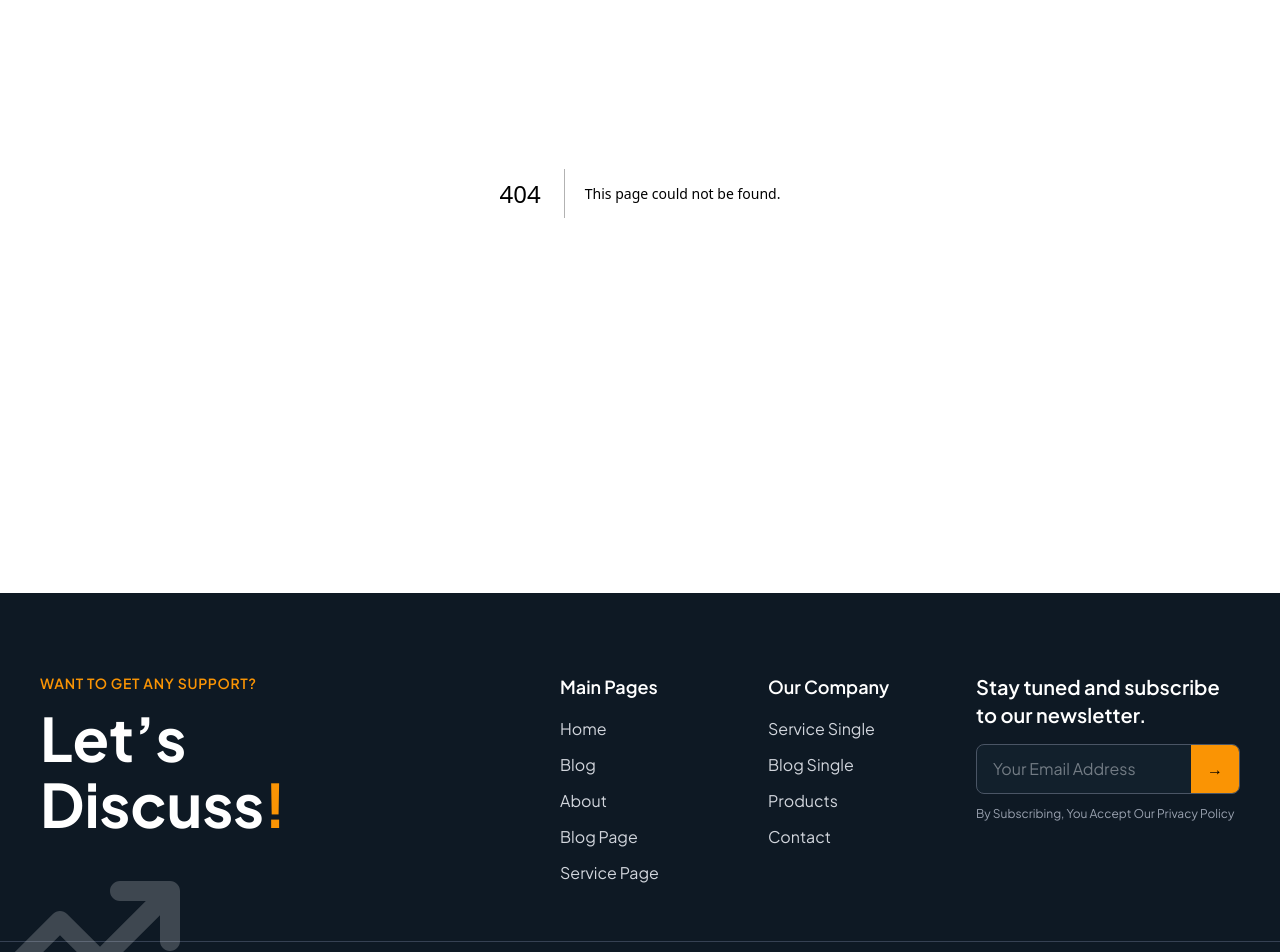
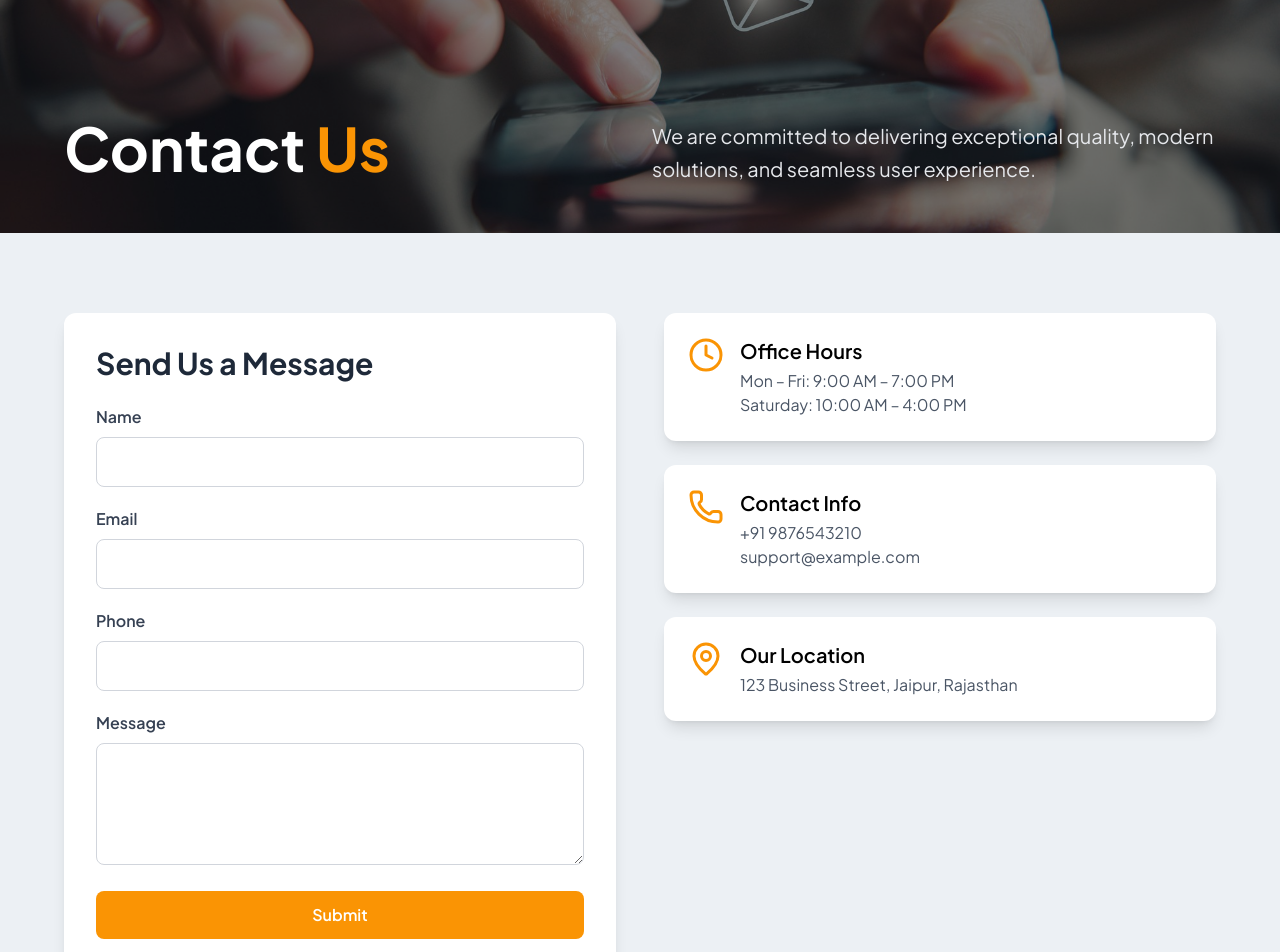
Before and after one commit to DevikaChhipa/Payrol_Website, a Next.js app in the folder payrol_website/: page /contact in a window 1280 px wide. Before the commit this address had no page. Shown: the part 400-1352 px from the top of the page. Built offline with nearby package versions, Linux system fonts and the light colour scheme.

Commit message:
issues resolved

```diff
--- a/payrol_website/components/About/AboutBanner.js
+++ b/payrol_website/components/About/AboutBanner.js
@@ -46,16 +46,7 @@ export default function AboutBanner() {
           </motion.div>
         </motion.div>
 
-        {/* RIGHT IMAGE / ARTWORK */}
-        <motion.div
-          initial={{ opacity: 0, scale: 0.9 }}
-          whileInView={{ opacity: 1, scale: 1 }}
-          transition={{ duration: 0.8 }}
-          viewport={{ once: true }}
-          className="flex justify-center"
-        >
 
-        </motion.div>
 
       </div>
     </section>
--- a/payrol_website/components/About/AboutCompany.js
+++ b/payrol_website/components/About/AboutCompany.js
@@ -1,8 +1,9 @@
 "use client";
 
+import Link from "next/link";
 export default function CompanyStory() {
   return (
-    <section className="bg-[#F5F8FA] py-20 md:pt-20 md:pb-50 px-6 md:px-16">
+    <section className="bg-[#ecf0f4] py-20 md:pt-20 md:pb-2 px-6 md:px-16">
       <div className="max-w-7xl mx-auto grid md:grid-cols-2 gap-14 items-center">
 
         {/* LEFT IMAGES */}
@@ -18,7 +19,7 @@ export default function CompanyStory() {
           <img
             src="/about/team1.jpg"
             alt="office"
-            className="w-[360px] rounded-xl shadow-lg absolute left-34 top-58 border-t-4 border-l-4 border-[#fa9404]"
+            className="w-[360px] rounded-xl shadow-lg absolute left-34 -top-20 border-t-4 border-l-4 border-[#fa9404]"
           />
         </div>
 
@@ -37,10 +38,10 @@ export default function CompanyStory() {
             Processing Services to businesses and individuals, helping them achieve.
           </p>
 
-          {/* Call-to-action */}
-          <button className="mt-8 px-7 py-4 bg-gray-900 text-white rounded-xl shadow hover:bg-gray-800 transition flex items-center gap-2">
-            Discover More <span>→</span>
-          </button>
+
+          <Link href="/services" className="mt-8 px-7 py-4 bg-gray-900 text-white rounded-xl flex w-50">
+            Discover More <span className="ml-3">→</span>
+          </Link>
 
         </div>
       </div>
--- a/payrol_website/components/About/WhyChoose.js
+++ b/payrol_website/components/About/WhyChoose.js
@@ -33,11 +33,11 @@ const services = [
 
   return (
     <>
-    <section className="py-24 px-6 md:px-16 bg-white">
+    <section className="py-14 px-6 md:px-16 bg-[#ecf0f4]">
 
 
       <div className="flex justify-center">
-        <span className="px-4 py-1 text-sm rounded-md bg-gray-100 text-gray-600">
+        <span className="px-4 py-1 text-sm rounded-md bg-white font-bold text-gray-600">
           WHY CHOOSE US
         </span>
       </div>
@@ -86,22 +86,22 @@ const services = [
         </div>
       </div>
 
-
-    </section>
-
-   <section className="w-full pb-12 px-6 md:px-10">
+   <section className="w-full pb-12 px-6 md:px-10 mt-10">
       <div className="grid md:grid-cols-3 gap-6">
 
         {services.map((item, index) => (
           <div
             key={index}
-            className="relative cursor-pointer group"
+            className="relative cursor-pointer group overflow-hidden"
             onMouseEnter={() => setActive(index)}
             onMouseLeave={() => setActive(0)}
           >
             {/* IMAGE */}
-            <img
+            <Image
               src={item.image}
+              width={100}
+            height={100}
+            alt="chart"
               className="w-full h-[280px] object-cover rounded-xl shadow-lg"
             />
 
@@ -116,7 +116,7 @@ const services = [
   className="
     absolute bottom-0 left-0 right-0 h-1/2
     bg-gradient-to-t from-orange-500/90 via-orange-500/70 to-transparent
-    px-5 shadow-xl text-white backdrop-blur-[2px]
+    px-5 shadow-xl text-white backdrop-blur-[2px] rounded-b-xl
   "
 >
   <div className="mb-2">{item.icon}</div>
@@ -131,6 +131,9 @@ const services = [
 
       </div>
     </section>
+    </section>
+
+
     </>
   );
 }
--- a/payrol_website/components/Footer.js
+++ b/payrol_website/components/Footer.js
@@ -24,7 +24,7 @@ export default function Footer() {
           </h2>
 
           {/* Phone + rotating circle (hidden by default) */}
-  <div
+          <Link href="/contact"
             className="
       absolute left-[58%] top-20 -translate-y-1/2
       opacity-0 scale-50 group-hover:opacity-100 group-hover:scale-100
@@ -66,7 +66,7 @@ export default function Footer() {
                 </svg>
               </div>
             </div>
-  </div>
+          </Link>
         </div>
 
 
@@ -74,21 +74,69 @@ export default function Footer() {
         <div className="lg:col-span-2">
           <h3 className="font-semibold text-lg mb-4">Main Pages</h3>
          <ul className="space-y-3 text-gray-300">
-            <li><Link href="/">Home</Link></li>
-            <li><Link href="/">Blog</Link></li>
-            <li><Link href="/">About</Link></li>
-            <li><Link href="/">Blog Page</Link></li>
-            <li><Link href="/">Service Page</Link></li>
+
+  <li>
+    <Link href="/" className="relative group inline-block hover:text-[#fa9404]">
+      Home
+      <span className="absolute left-0 -bottom-0.5 h-[2px] w-0 bg-[#fa9404] transition-all duration-300 group-hover:w-full"></span>
+    </Link>
+  </li>
+
+  <li>
+    <Link href="/" className="relative group inline-block hover:text-[#fa9404]">
+      Blog
+      <span className="absolute left-0 -bottom-0.5 h-[2px] w-0 bg-[#fa9404] transition-all duration-300 group-hover:w-full"></span>
+    </Link>
+  </li>
+
+  <li>
+    <Link href="/" className="relative group inline-block hover:text-[#fa9404]">
+      About
+      <span className="absolute left-0 -bottom-0.5 h-[2px] w-0 bg-[#fa9404] transition-all duration-300 group-hover:w-full"></span>
+    </Link>
+  </li>
+
+  <li>
+    <Link href="/" className="relative group inline-block hover:text-[#fa9404]">
+      Blog Page
+      <span className="absolute left-0 -bottom-0.5 h-[2px] w-0 bg-[#fa9404] transition-all duration-300 group-hover:w-full"></span>
+    </Link>
+  </li>
+
+  <li>
+    <Link href="/" className="relative group inline-block hover:text-[#fa9404]">
+      Service Page
+      <span className="absolute left-0 -bottom-0.5 h-[2px] w-0 bg-[#fa9404] transition-all duration-300 group-hover:w-full"></span>
+    </Link>
+  </li>
+
 </ul>
+
         </div>
 
         <div className="lg:col-span-2">
           <h3 className="font-semibold text-lg mb-4">Our Company</h3>
           <ul className="space-y-3 text-gray-300">
-            <li><Link href="/">Service Single</Link></li>
-            <li><Link href="/">Blog Single</Link></li>
-            <li><Link href="/">Products</Link></li>
-            <li><Link href="/">Contact</Link></li>
+             <li>
+    <Link href="/" className="relative group inline-block hover:text-[#fa9404]">
+      Blog Single
+      <span className="absolute left-0 -bottom-0.5 h-[2px] w-0 bg-[#fa9404] transition-all duration-300 group-hover:w-full"></span>
+    </Link>
+  </li>
+
+  <li>
+    <Link href="/" className="relative group inline-block hover:text-[#fa9404]">
+      Product
+      <span className="absolute left-0 -bottom-0.5 h-[2px] w-0 bg-[#fa9404] transition-all duration-300 group-hover:w-full"></span>
+    </Link>
+  </li>
+
+   <li>
+    <Link href="/" className="relative group inline-block hover:text-[#fa9404]">
+      Contact
+      <span className="absolute left-0 -bottom-0.5 h-[2px] w-0 bg-[#fa9404] transition-all duration-300 group-hover:w-full"></span>
+    </Link>
+  </li>
           </ul>
         </div>
 
@@ -105,10 +153,12 @@ export default function Footer() {
             />
            <Link
   href="/"
-              className="bg-[#fa9404] text-black px-4 py-3 font-bold"
+  className="bg-[#fa9404] text-black w-10 h-8 flex items-center justify-center
+             rounded-full font-bold mr-2 pb-1"
 >
   →
 </Link>
+
           </div>
 
           <p className="text-xs text-gray-400 mt-3">
@@ -157,8 +207,8 @@ export default function Footer() {
             </div>
           </div>
         </div>
-      </div>
-      <div className="relative mt-10 md:ml-14 text-gray-400 text-sm pb-6">
+
+        <div className="relative mt-10 text-gray-400 text-sm pb-6">
         <p>
           Copyright © {new Date().getFullYear()} Payroll, All Rights Reserved.
         </p>
@@ -167,6 +217,8 @@ export default function Footer() {
           Payroll
         </p>
       </div>
+      </div>
+
 
 
 
--- /dev/null
+++ b/payrol_website/components/contact/ContactBanner.js
@@ -0,0 +1,43 @@
+"use client";
+
+
+import { motion } from "framer-motion";
+
+export default function ContactBanner() {
+    return (
+        <section
+            className="relative w-full h-[60vh] md:h-[70vh] -mt-30 bg-cover bg-center bg-no-repeat flex items-end"
+            style={{ backgroundImage: "url('/contact/contact-banner.jpg')" }}>
+
+            <div className="absolute inset-0 bg-black/50"></div>
+
+            <div className="relative w-full px-6 md:px-16 pb-12">
+                <div className="grid grid-cols-1 md:grid-cols-2 gap-6 items-end">
+                    <motion.div
+                        initial={{ opacity: 0, x: -50 }}
+                        whileInView={{ opacity: 1, x: 0 }}
+                        transition={{ duration: 0.8 }}
+                        viewport={{ once: true }}
+                    >
+                        <h1 className="text-4xl md:text-6xl font-bold text-white leading-tight">
+                            Contact <span className="text-[#fa9404]">Us</span>
+                        </h1>
+                    </motion.div>
+                    <motion.div
+                        initial={{ opacity: 0, scale: 0.9 }}
+                        whileInView={{ opacity: 1, scale: 1 }}
+                        transition={{ duration: 0.8 }}
+                        viewport={{ once: true }}
+                        className="flex justify-center"
+                    >
+                        <p className="text-gray-200 text-lg md:text-xl leading-relaxed">
+                            We are committed to delivering exceptional quality, modern
+                            solutions, and seamless user experience.
+                        </p>
+                    </motion.div>
+                </div>
+            </div>
+        </section>
+
+    );
+}
--- /dev/null
+++ b/payrol_website/components/contact/ContactForm.js
@@ -0,0 +1,163 @@
+"use client";
+
+import { useState } from "react";
+import { Clock, Phone, Mail, MapPin } from "lucide-react";
+
+export default function ContactSection() {
+  const [form, setForm] = useState({
+    name: "",
+    email: "",
+    phone: "",
+    message: "",
+  });
+
+  const [errors, setErrors] = useState({});
+
+  const validateForm = () => {
+    let newErrors = {};
+
+    if (!form.name.trim()) newErrors.name = "Name is required";
+    if (!form.email.trim()) newErrors.email = "Email is required";
+    else if (!/\S+@\S+\.\S+/.test(form.email))
+      newErrors.email = "Enter a valid email";
+
+    if (!form.phone.trim()) newErrors.phone = "Phone number is required";
+    else if (!/^[0-9]{10}$/.test(form.phone))
+      newErrors.phone = "Enter a valid 10-digit number";
+
+    if (!form.message.trim()) newErrors.message = "Message is required";
+
+    setErrors(newErrors);
+
+    return Object.keys(newErrors).length === 0;
+  };
+
+  const handleSubmit = (e) => {
+    e.preventDefault();
+    if (validateForm()) {
+      alert("Form submitted successfully!");
+    }
+  };
+
+  return (
+    <section className="py-20 px-6 md:px-16 bg-[#ecf0f4]">
+      <div className="grid md:grid-cols-2 gap-12">
+
+
+        <div className="bg-white p-8 rounded-xl shadow-lg">
+          <h2 className="text-3xl font-bold mb-6 text-gray-800">
+            Send Us a Message
+          </h2>
+
+          <form onSubmit={handleSubmit} className="space-y-5">
+
+            {/* NAME */}
+            <div>
+              <label className="font-semibold text-gray-700">Name</label>
+              <input
+                type="text"
+                className="w-full mt-2 p-3 rounded-lg border border-gray-300 focus:ring-2 focus:ring-orange-500 focus:outline-none"
+                value={form.name}
+                onChange={(e) => setForm({ ...form, name: e.target.value })}
+              />
+              {errors.name && (
+                <p className="text-red-500 text-sm mt-1">{errors.name}</p>
+              )}
+            </div>
+
+            {/* EMAIL */}
+            <div>
+              <label className="font-semibold text-gray-700">Email</label>
+              <input
+                type="email"
+                className="w-full mt-2 p-3 rounded-lg border border-gray-300 focus:ring-2 focus:ring-orange-500 focus:outline-none"
+                value={form.email}
+                onChange={(e) => setForm({ ...form, email: e.target.value })}
+              />
+              {errors.email && (
+                <p className="text-red-500 text-sm mt-1">{errors.email}</p>
+              )}
+            </div>
+
+            {/* PHONE */}
+            <div>
+              <label className="font-semibold text-gray-700">Phone</label>
+              <input
+  type="text"
+  inputMode="numeric"
+  pattern="[0-9]*"
+  maxLength={10}
+  className="w-full mt-2 p-3 rounded-lg border border-gray-300 focus:ring-2 focus:ring-orange-500 focus:outline-none"
+  value={form.phone}
+  onChange={(e) => {
+    const onlyNums = e.target.value.replace(/[^0-9]/g, ""); // removes alphabets and symbols
+    setForm({ ...form, phone: onlyNums });
+  }}
+/>
+
+            </div>
+
+            {/* MESSAGE */}
+            <div>
+              <label className="font-semibold text-gray-700">Message</label>
+              <textarea
+                className="w-full mt-2 p-3 rounded-lg border border-gray-300 focus:ring-2 focus:ring-orange-500 focus:outline-none"
+                rows={4}
+                value={form.message}
+                onChange={(e) => setForm({ ...form, message: e.target.value })}
+              ></textarea>
+              {errors.message && (
+                <p className="text-red-500 text-sm mt-1">{errors.message}</p>
+              )}
+            </div>
+
+            {/* BUTTON */}
+            <button
+              type="submit"
+              className="w-full bg-[#fa9404] hover:bg-orange-600 transition text-white font-semibold py-3 rounded-lg"
+            >
+              Submit
+            </button>
+          </form>
+        </div>
+
+        {/* ================= RIGHT CARDS ================= */}
+        <div className="flex flex-col gap-6">
+
+          {/* Card 1 – Office Hours */}
+          <div className="bg-white p-6 rounded-xl shadow-lg flex items-start gap-4">
+            <Clock className="text-[#fa9404]" size={36} />
+            <div>
+              <h3 className="text-xl font-semibold">Office Hours</h3>
+              <p className="text-gray-600 mt-1">Mon – Fri: 9:00 AM – 7:00 PM</p>
+              <p className="text-gray-600">Saturday: 10:00 AM – 4:00 PM</p>
+            </div>
+          </div>
+
+          {/* Card 2 – Phone & Email */}
+          <div className="bg-white p-6 rounded-xl shadow-lg flex items-start gap-4">
+            <Phone className="text-[#fa9404]" size={36} />
+            <div>
+              <h3 className="text-xl font-semibold">Contact Info</h3>
+              <p className="text-gray-600 mt-1">+91 9876543210</p>
+              <p className="text-gray-600">support@example.com</p>
+            </div>
+          </div>
+
+          {/* Card 3 – Location */}
+          <div className="bg-white p-6 rounded-xl shadow-lg flex items-start gap-4">
+            <MapPin className="text-[#fa9404]" size={36} />
+            <div>
+              <h3 className="text-xl font-semibold">Our Location</h3>
+              <p className="text-gray-600 mt-1">
+                123 Business Street, Jaipur, Rajasthan
+              </p>
+            </div>
+          </div>
+
+        </div>
+
+      </div>
+    </section>
+  );
+}
--- /dev/null
+++ b/payrol_website/src/app/contact/page.js
@@ -0,0 +1,16 @@
+"use client";
+
+import ContactBanner from "../../../components/contact/ContactBanner";
+import ContactSection from "../../../components/contact/ContactForm";
+
+
+
+
+export default function Contact() {
+  return (
+    <>
+     <ContactBanner />
+     <ContactSection />
+    </>
+  );
+}
```
Also changed, not shown: payrol_website/public/contact/contact-banner.jpg (added), 1 other file (tests, documents, lock files or other folders). Lines whose indentation alone changed are shown as unchanged.
